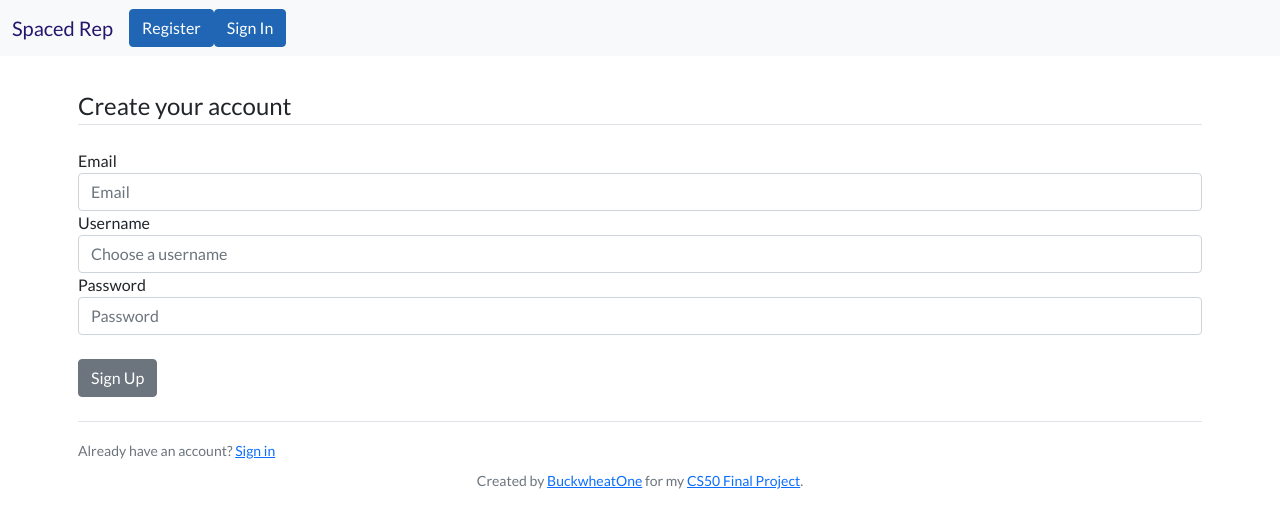
After one commit to buckwheatone/cs50_final_project, a Flask app: page /register in a window 1280 px wide. The commit adds this page. Shown: the top 528 px of the page. Run offline with Flask 2, Linux system fonts and the light colour scheme; some libraries are stand-ins or nearby versions.

Commit message:
update login, layout, register

```diff
--- a/application.py
+++ b/application.py
@@ -1,6 +1,6 @@
 from flask import Flask, flash, redirect, render_template, request, session
 from flask_session import Session
-from forms import RegistrationForm
+from forms import RegistrationForm, LoginForm
 from werkzeug.security import check_password_hash, generate_password_hash
 
 # remove later
@@ -14,15 +14,14 @@ cards = [
 ]
 
 app = Flask(__name__)
-app.config.from_mapping(
-    SECRET_KEY='This is my secret key!')
+app.config['SECRET_KEY'] = 'This is my secret key!'
 
 @app.route("/")
 def index():
     return render_template("index.html")
 
-@app.route("/signup", methods=["GET", "POST"])
-def signup():
+@app.route("/register", methods=["GET", "POST"])
+def register():
     form = RegistrationForm()
     if request.method == 'POST' and form.validate():
         username = form.username.data
@@ -35,28 +34,36 @@ def signup():
         #     generate_password_hash(request.form.get("password"))
         #     )
         return redirect("/login")
-    return render_template("signup.html", form=form)
+    return render_template("register.html", form=form)
 
-@app.route("/signin", methods=["GET", "POST"])
+@app.route("/login", methods=["GET", "POST"])
 def login():
     # need to validate: only username and password match
 
     # Forget any user_id
     # session.clear()
-
+    form = LoginForm()
     if request.method == 'POST': #and form.validate():
         # look up username and password in db
-
-            # Remember which user has logged in
-        session["user_id"] = rows[0]["id"]
+        # Remember which user has logged in
+        # session["user_id"] = rows[0]["id"]
         return redirect("/dashboard")
 
-    return render_template("signin.html")
+    return render_template("login.html", form=form)
 
 @app.route("/dashboard")
 def dashboard():
     return render_template("dashboard.html", cards=cards)
 
+@app.route("/forgotpassword")
+def forgot_password():
+    pass
+
+@app.route("/test")
+def test():
+    form = LoginForm()
+    return render_template("test.html", form=form)
+
 
 if __name__ == '__main__':
     # Note, per docs app.run is not good for production
--- a/forms.py
+++ b/forms.py
@@ -1,20 +1,18 @@
 from flask_wtf import FlaskForm
-from wtforms import PasswordField, StringField, SubmitField
+from wtforms import BooleanField, PasswordField, StringField, SubmitField
 from wtforms.validators import DataRequired, Email, EqualTo, length
 
 class RegistrationForm(FlaskForm):
     email = StringField('Email', validators=[DataRequired(), Email()])
-    username = StringField('username', validators=[DataRequired(), length(min=3)])
-    password = PasswordField('Password', validators=[DataRequired(), length(
-                             min=8,
-                             max=200,
-                             message="Password must be at least 8 characters"
-                             ),
-                             EqualTo('confpass', message='Passwords must match')])
-    confpass = PasswordField('Confpass', validators=[DataRequired(), length(
-                             min=8,
-                             max=200,
-                         )])
-    submit = SubmitField("Submit")
+    username = StringField('Username',
+                           validators=[DataRequired(), length(min=3, max=20)])
+    password = PasswordField('Password', validators=[DataRequired(), length(min=8, max=200)])
+    submit = SubmitField("Sign Up")
 
     # add username and e-mail uniqueness validations here
+
+class LoginForm(FlaskForm):
+    email = StringField('Email', validators=[DataRequired(), Email()])
+    password = PasswordField('Password', validators=[DataRequired(), length(min=8, max=200)])
+    remember = BooleanField("Remember me")
+    submit = SubmitField("Log in")
--- a/static/styles.css
+++ b/static/styles.css
@@ -5,3 +5,16 @@ body {
 .badge-pill {
     background-color: black;
 }
+
+.btn-primary, .btn-outline-primary {
+    background-color: #2066b4;
+    border-color: #2066b4;
+    color: white;
+}
+
+
+.btn-primary:hover, .btn-outline-primary:hover {
+    background-color: #0ca3e0;
+    border-color: #0ca3e0;
+    color: white;
+}
--- a/templates/layout.html
+++ b/templates/layout.html
@@ -14,7 +14,10 @@
         <link href="https://fonts.googleapis.com/icon?family=Material+Icons" rel="stylesheet">
         <link href="https://fonts.googleapis.com/css2?family=Lato" rel="stylesheet">
 
+        <link href="/static/styles.css" rel="stylesheet">
+
         <title>CS50 FP: {% block title %}{% endblock %}</title>
+
     </head>
 
     <body>
@@ -35,12 +38,12 @@
                   </li>
                 </ul>
                 <div class="d-flex">
-                    <li class="nav-item"><a class="nav-link" href="/signout">Sign Out</a></li>
+                    <li class="nav-item"><a class="nav-link" href="/logout">Sign Out</a></li>
                 </div>
                 {% else %}
                 <div class="d-flex">
-                  <a href="/signup"><button class="btn btn-secondary" type="Sign Up">Sign Up</button></a>
-                  <a href="/signin"><button class="btn btn-outline-secondary" type="submit">Sign In</button></a>
+                  <a href="/register"><button class="btn btn-primary" type="submit">Register</button></a>
+                  <a href="/login"><button class="btn btn-outline-primary" type="submit">Sign In</button></a>
                 </div>
                 {% endif %}
               </div>
--- /dev/null
+++ b/templates/register.html
@@ -0,0 +1,50 @@
+{% extends "layout.html" %}
+
+{% block title %}
+    Register
+{% endblock %}
+
+{% block main %}
+    <!-- TODO: How to turn off autocomplete and turn on autofocus using wtforms? -->
+    <form method="POST" action="/register">
+        {{ form.hidden_tag() }}
+        <fieldset class="form-group">
+            <legend class="border-bottom mb-4">Create your account</legend>
+            <div class="form-group">
+                {{ form.email.label(class="form-control-label") }}
+                {{ form.email(class="form-control", placeholder="Email") }}
+            </div>
+            <div class="form-group">
+                {{ form.username.label(class="form-control-label") }}
+                {{ form.username(class="form-control", placeholder="Choose a username") }}
+            </div>
+            <div class="form-group">
+                {{ form.password.label(class="form-control-label") }}
+                {{ form.password(class="form-control", placeholder="Password") }}
+            </div>
+        </fieldset>
+        <br>
+        <div class="form-group">
+            {{ form.submit(class="btn btn-secondary")}}
+        </div>
+    </form>
+
+    {% if form.username.errors or form.password.errors %}
+        <ul class="errors">
+        {% for error in form.username.errors %}
+            <li>{{ error }}</li>
+        {% endfor %}
+        {% for error in form.password.errors %}
+        <li>{{ error }}</li>
+        {% endfor %}
+        </ul>
+    {% endif %}
+
+    <br>
+    <div class="border-top pt-3">
+        <small class="text-muted">
+            Already have an account? <a class="ml-2" href="{{ url_for('login') }}">Sign in</a>
+        </small>
+    </div>
+
+{% endblock %}
```
Also changed, not shown: templates/login.html (added, +33 -0 lines), templates/signin.html (deleted, +0 -9 lines), templates/signup.html (deleted, +0 -44 lines), 1 other file.
